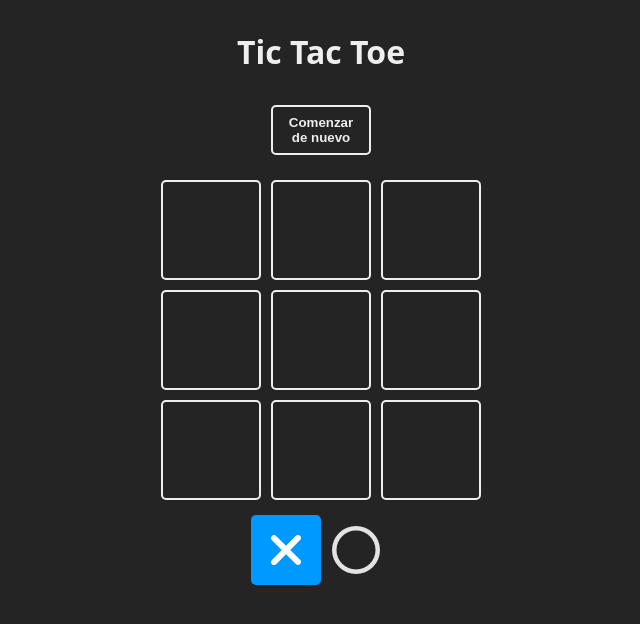
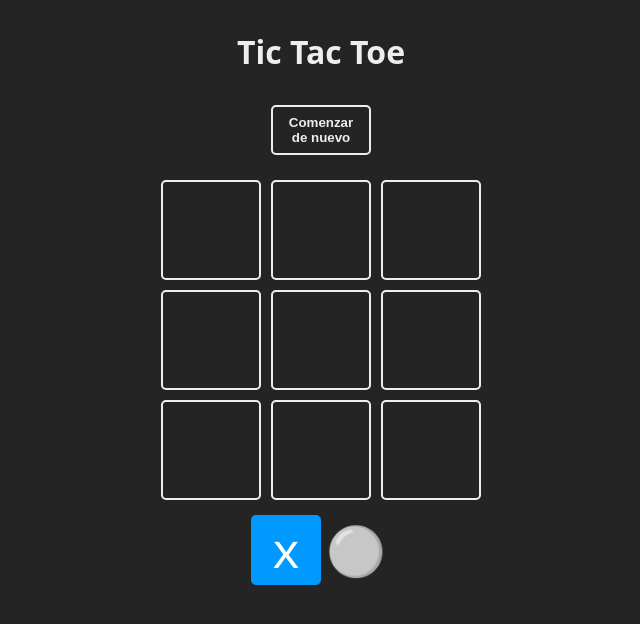
Before and after one commit to juancgalueweb/tic-tac-toe-with-react, a React (Vite) app: page / in a window 1280 px wide. Shown: the top 624 px of the page, without its empty margins (319-959 px from the left). Built offline with nearby package versions, Linux system fonts and the light colour scheme.

Commit message:
Removing font-awesome and saving game in localStorage

```diff
--- a/package.json
+++ b/package.json
@@ -9,10 +9,6 @@
     "preview": "vite preview"
   },
   "dependencies": {
-    "@fortawesome/fontawesome-svg-core": "^6.2.1",
-    "@fortawesome/free-regular-svg-icons": "^6.2.1",
-    "@fortawesome/free-solid-svg-icons": "^6.2.1",
-    "@fortawesome/react-fontawesome": "^0.2.0",
     "canvas-confetti": "1.6.0",
     "react": "^18.2.0",
     "react-dom": "^18.2.0"
--- a/src/App.jsx
+++ b/src/App.jsx
@@ -3,12 +3,20 @@ import { useState } from 'react';
 import { BoardGame } from './components/BoardGame.jsx';
 import { ShowTurns } from './components/ShowTurns.jsx';
 import { WinnerModal } from './components/WinnderModal.jsx';
-import { TURNS } from './constants/constants.jsx';
+import { TURNS } from './constants/constants.js';
 import { checkEndGame, checkWinnerFrom } from './logic/board.js';
 
 function App() {
-  const [board, setBoard] = useState(Array(9).fill(null));
-  const [turn, setTurn] = useState(TURNS.X);
+  const [board, setBoard] = useState(() => {
+    const boardFromStorage = window.localStorage.getItem('board');
+    return boardFromStorage
+      ? JSON.parse(boardFromStorage)
+      : Array(9).fill(null);
+  });
+  const [turn, setTurn] = useState(() => {
+    const turnFromStorage = window.localStorage.getItem('turn');
+    return turnFromStorage ?? TURNS.X;
+  });
   // null es no hay ganador, false es empate, true es hay ganador
   const [winner, setWinner] = useState(null);
 
@@ -22,6 +30,9 @@ function App() {
     //Cambiamos el turno
     const newTurn = turn === TURNS.X ? TURNS.O : TURNS.X;
     setTurn(newTurn);
+    //Guardar partida
+    window.localStorage.setItem('board', JSON.stringify(newBoard));
+    window.localStorage.setItem('turn', newTurn);
     //Revisamos si hay ganador
     const newWinner = checkWinnerFrom(newBoard);
     if (newWinner) {
@@ -39,6 +50,8 @@ function App() {
     setBoard(Array(9).fill(null));
     setWinner(null);
     setTurn(TURNS.X);
+    window.localStorage.removeItem('board');
+    window.localStorage.removeItem('turn');
   }
 
   return (
--- a/src/components/ShowTurns.jsx
+++ b/src/components/ShowTurns.jsx
@@ -1,4 +1,4 @@
-import { TURNS } from '../constants/constants.jsx';
+import { TURNS } from '../constants/constants.js';
 import { Square } from './Square';
 
 export const ShowTurns = ({ turn }) => {
--- /dev/null
+++ b/src/constants/constants.js
@@ -0,0 +1,15 @@
+export const TURNS = {
+  X: 'ｘ',
+  O: '⚪️',
+};
+
+export const WINNER_POSITIONS = [
+  [0, 1, 2],
+  [3, 4, 5],
+  [6, 7, 8],
+  [0, 3, 6],
+  [1, 4, 7],
+  [2, 5, 8],
+  [0, 4, 8],
+  [2, 4, 6],
+];
--- a/src/constants/constants.jsx
+++ /dev/null
@@ -1,19 +0,0 @@
-import { faCircle } from '@fortawesome/free-regular-svg-icons';
-import { faXmark } from '@fortawesome/free-solid-svg-icons';
-import { FontAwesomeIcon } from '@fortawesome/react-fontawesome';
-
-export const TURNS = {
-  X: <FontAwesomeIcon icon={faXmark}></FontAwesomeIcon>,
-  O: <FontAwesomeIcon icon={faCircle}></FontAwesomeIcon>,
-};
-
-export const WINNER_POSITIONS = [
-  [0, 1, 2],
-  [3, 4, 5],
-  [6, 7, 8],
-  [0, 3, 6],
-  [1, 4, 7],
-  [2, 5, 8],
-  [0, 4, 8],
-  [2, 4, 6],
-];
--- a/src/logic/board.js
+++ b/src/logic/board.js
@@ -1,4 +1,4 @@
-import { WINNER_POSITIONS } from '../constants/constants';
+import { WINNER_POSITIONS } from '../constants/constants.js';
 
 export function checkWinnerFrom(boardToCheck) {
   //Revisamos todas las combinaciones ganadoras para ver quién ganó
```
Also changed, not shown: 1 other file (tests, documents, lock files or other folders).
